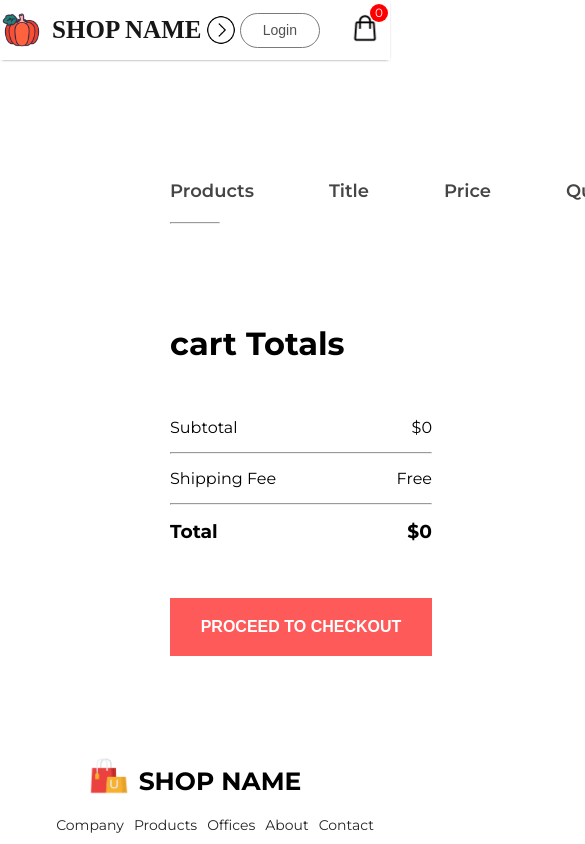
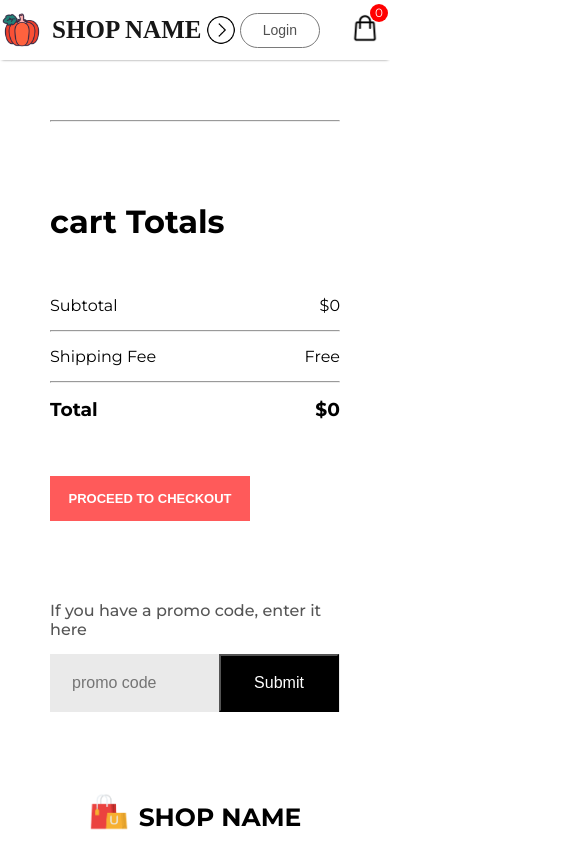
Before and after one commit to stautisabela/ecommerce-sample, a React (Create React App) app in the folder client/: page /cart in a window 390 px wide. Shown: the top 844 px of the page, 585 px wide, since content can reach past the window. Built offline with nearby package versions, Linux system fonts and the light colour scheme; a web font is replaced by a local one.

Commit message:
Add last missing responsive bit

```diff
--- a/client/src/Components/CartItems/CartItems.css
+++ b/client/src/Components/CartItems/CartItems.css
@@ -92,3 +92,58 @@
     color: white;
     cursor: pointer;
 }
+@media(max-width:1280px){
+    .cart-items{
+        margin: 60px 50px;
+    }
+    .cart-items-format-main{
+        grid-template-columns: 0.5fr 3fr 0.5fr 0.5fr 0.5fr 0.5fr;
+        gap: 20px;
+        padding: 15px 0px;
+        font-size: 15px;
+    }
+    .cart-items-product-icon{
+        height: 50px;
+    }
+    .cart-items-rmv-icon{
+        margin: auto;
+    }
+    .cart-items-qty{
+        width: 40px;
+        height: 30px;
+    }
+    .cart-items-down{
+        margin: 80px 0px;
+        flex-direction: column;
+        gap: 80px;
+    }
+    .cart-items-total{
+        margin: 0;
+    }
+    .cart-items-total button{
+        max-width: 200px;
+        height: 45px;
+        font-size: 13px;
+    }
+    .cart-items-promobox{
+        width: auto;
+        max-width: 500px;
+    }
+    .cart-items-promobox input{
+        width: 100%;
+    }
+    .cart-items-promobox button{
+        width: 120px;
+        margin-left: -125px;
+    }
+}
+@media(max-width:500px){
+    .cart-items-format-main{
+        display: none;
+        grid-template-columns: 0.5fr 3fr 0.5fr;
+        gap: 10px;
+    }
+    .cart-items-format{
+        display: grid;
+    }
+}
```
